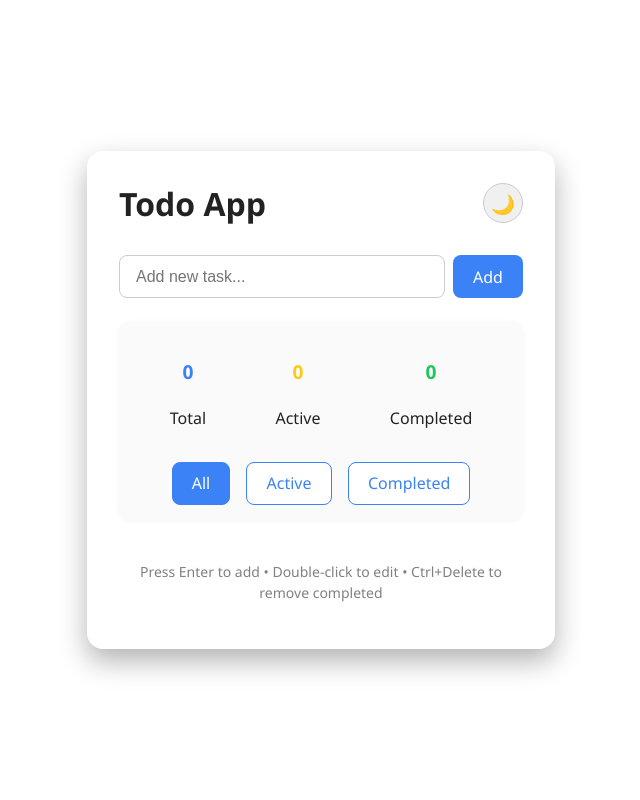
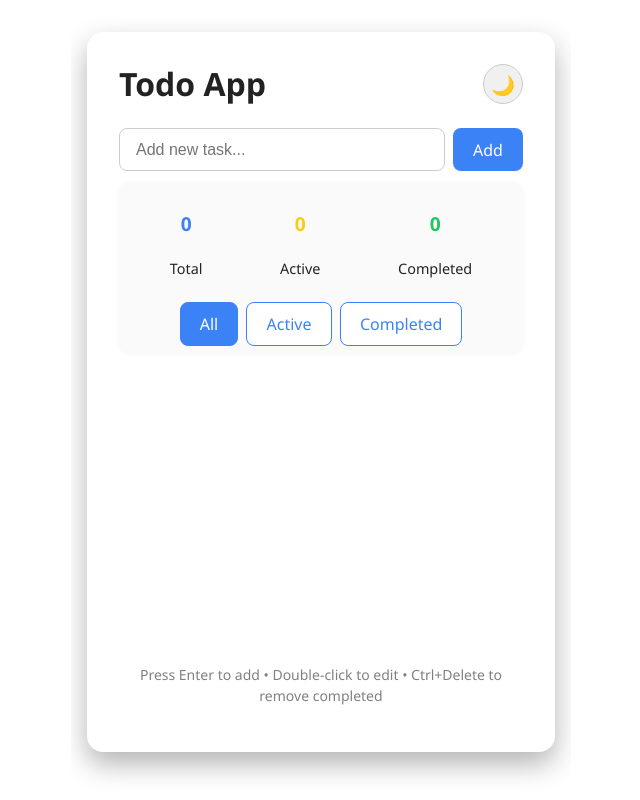
Before and after one commit to cheaneatine/Clean-React-Architecture-To-Do-List, a React (Vite) app: page / in a window 1280 px wide. Shown: the whole page, without its empty margins (319-959 px from the left). Built offline with nearby package versions, Linux system fonts and the light colour scheme.

Commit message:
Added scrollbar and fixed container layout issues

```diff
--- a/src/components/TodoApp.tsx
+++ b/src/components/TodoApp.tsx
@@ -117,7 +117,7 @@ const TodoApp: React.FC = () => {
           </div>
 
           {/* Task List */}
-          <div>
+          <div className="task-list">
             {filteredTasks.map((task) => (
               <div key={task.id} className="task-item">
                 <div className="task-left">
--- a/src/styles/todo.css
+++ b/src/styles/todo.css
@@ -23,21 +23,24 @@ body {
 .body-wrapper {
   display: flex;
   justify-content: center;
-  align-items: center;
+  align-items: flex-start;
   min-height: 100vh;
-  padding: 1rem;
+  padding: 2rem 1rem;
+  overflow-y: auto;
 }
 
 /* Main Container */
 .todo-container {
   width: 100%;
   max-width: 600px;
+  height: 90vh; /* fixed height */
   background-color: #ffffff;
   border-radius: 16px;
   padding: 2rem;
-  box-shadow: 0 12px 28px rgba(0, 0, 0, 0.3); /* ← updated */
+  box-shadow: 0 12px 28px rgba(0, 0, 0, 0.3);
   display: flex;
   flex-direction: column;
+  overflow: hidden;
 }
 
 .dark .todo-container {
@@ -63,7 +66,7 @@ body {
   display: flex;
   justify-content: space-between;
   align-items: center;
-  margin-bottom: 2rem;
+  margin-bottom: 1.50rem;
 }
 
 .todo-header h1 {
@@ -127,7 +130,7 @@ body {
 .input-row {
   display: flex;
   gap: 0.5rem;
-  margin-bottom: 1.5rem;
+  margin-bottom: 0.75rem;
 }
 
 .todo-input {
@@ -156,9 +159,9 @@ body {
 .todo-stats {
   background-color: #fafafa;
   border-radius: 12px;
-  padding: 1rem;
-  margin-bottom: 1.5rem;
-  box-shadow: 0 0 5px rgba(0,0,0,0.05);
+  padding: 0.5rem 0.75rem; /* reduced from 1rem */
+  margin-bottom: 1rem; /* reduced from 1.5rem */
+  box-shadow: 0 0 5px rgba(0, 0, 0, 0.05);
 }
 
 .dark .todo-stats {
@@ -169,7 +172,7 @@ body {
   display: flex;
   justify-content: space-around;
   text-align: center;
-  margin-bottom: 1rem;
+  margin-bottom: 0.5rem;
 }
 
 .stat-block {
@@ -195,6 +198,10 @@ body {
   font-size: 1.2rem;
 }
 
+.todo-stats-values div p:last-child {
+  font-size: 0.9rem;
+}
+
 /* Stat colors */
 .todo-stats-values div:nth-child(1) p:first-child {
   color: #3b82f6; /* Blue */
@@ -210,7 +217,8 @@ body {
 .todo-filters {
   display: flex;
   justify-content: center;
-  gap: 1rem;
+  gap: 0.5rem;
+  flex-wrap: wrap;
 }
 
 .todo-filter-btn {
@@ -250,6 +258,12 @@ body {
 }
 .dark .task-item:hover {
   background-color: #3a3a3a;
+}
+
+.task-list {
+  flex: 1;
+  overflow-y: auto;
+  padding-right: 0.5rem;
 }
 
 .task-left {
@@ -319,6 +333,38 @@ body {
   color: darkred;
 }
 
+/* LIGHT MODE scrollbar */
+.task-list::-webkit-scrollbar {
+  width: 8px;
+}
+
+.task-list::-webkit-scrollbar-track {
+  background: #f0f0f0;
+  border-radius: 4px;
+}
+
+.task-list::-webkit-scrollbar-thumb {
+  background: #bbb;
+  border-radius: 4px;
+}
+
+.task-list::-webkit-scrollbar-thumb:hover {
+  background: #999;
+}
+
+/* DARK MODE scrollbar */
+.dark .task-list::-webkit-scrollbar-track {
+  background: #2a2a2a;
+}
+
+.dark .task-list::-webkit-scrollbar-thumb {
+  background: #555;
+}
+
+.dark .task-list::-webkit-scrollbar-thumb:hover {
+  background: #777;
+}
+
 /* Emoji Animation */
 .emoji-icon {
   display: inline-block;
@@ -327,7 +373,7 @@ body {
 }
 
 .theme-toggle-btn:active .emoji-icon {
-  transform: rotate(180deg) scale(0.5);
+  transform: rotate(360deg) scale(1.2);
 }
 
 /* Footer */
@@ -335,6 +381,6 @@ body {
   text-align: center;
   font-size: 0.875rem;
   color: gray;
-  margin-top: auto;
   padding-top: 1rem;
+  flex-shrink: 0;
 }
--- a/src/usecases/UseTaskUseCase.tsx
+++ b/src/usecases/UseTaskUseCase.tsx
@@ -62,7 +62,7 @@ export const useTaskUseCase = () => {
     dispatch(setTasks(updated));
     showLimitedToast(
       updatedTask.completed ? "Task completed" : "Task marked incomplete",
-      "success"
+      updatedTask.completed ? "success" : "error"
     );
   };
 
```
